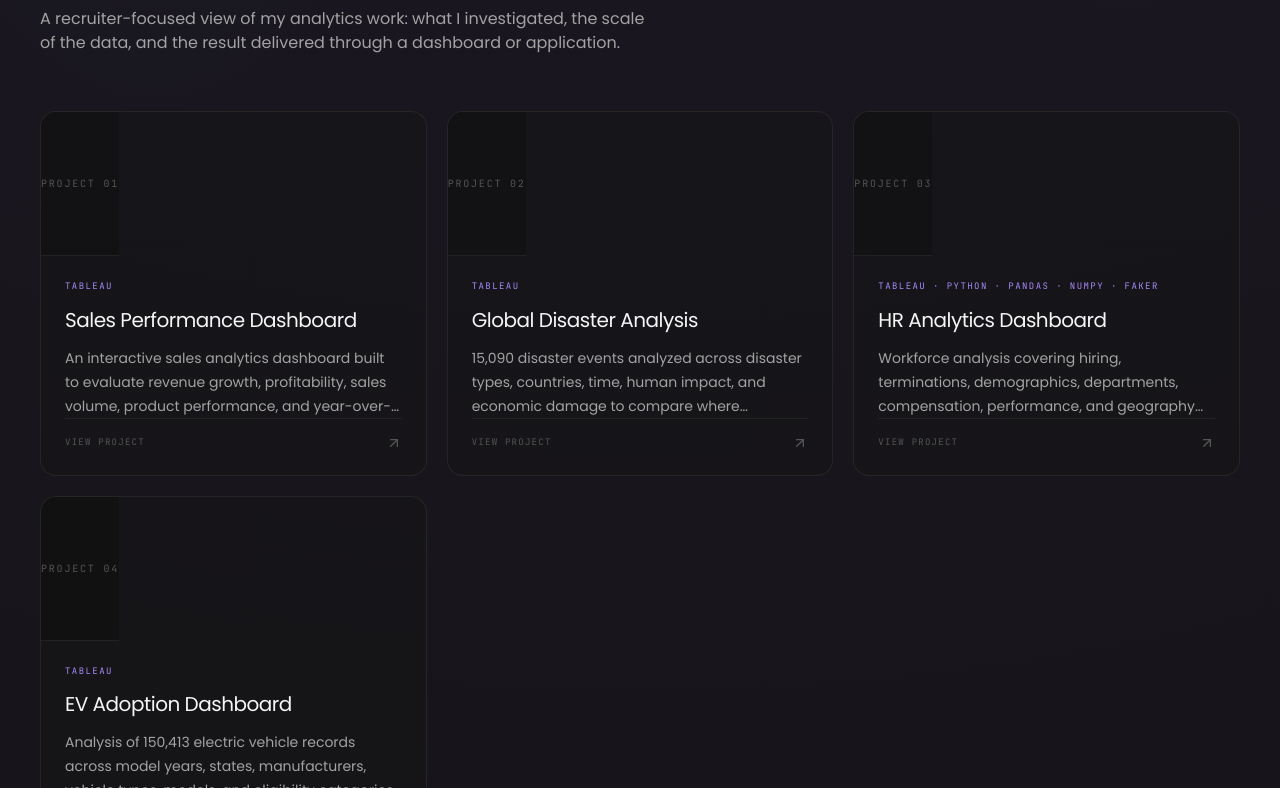
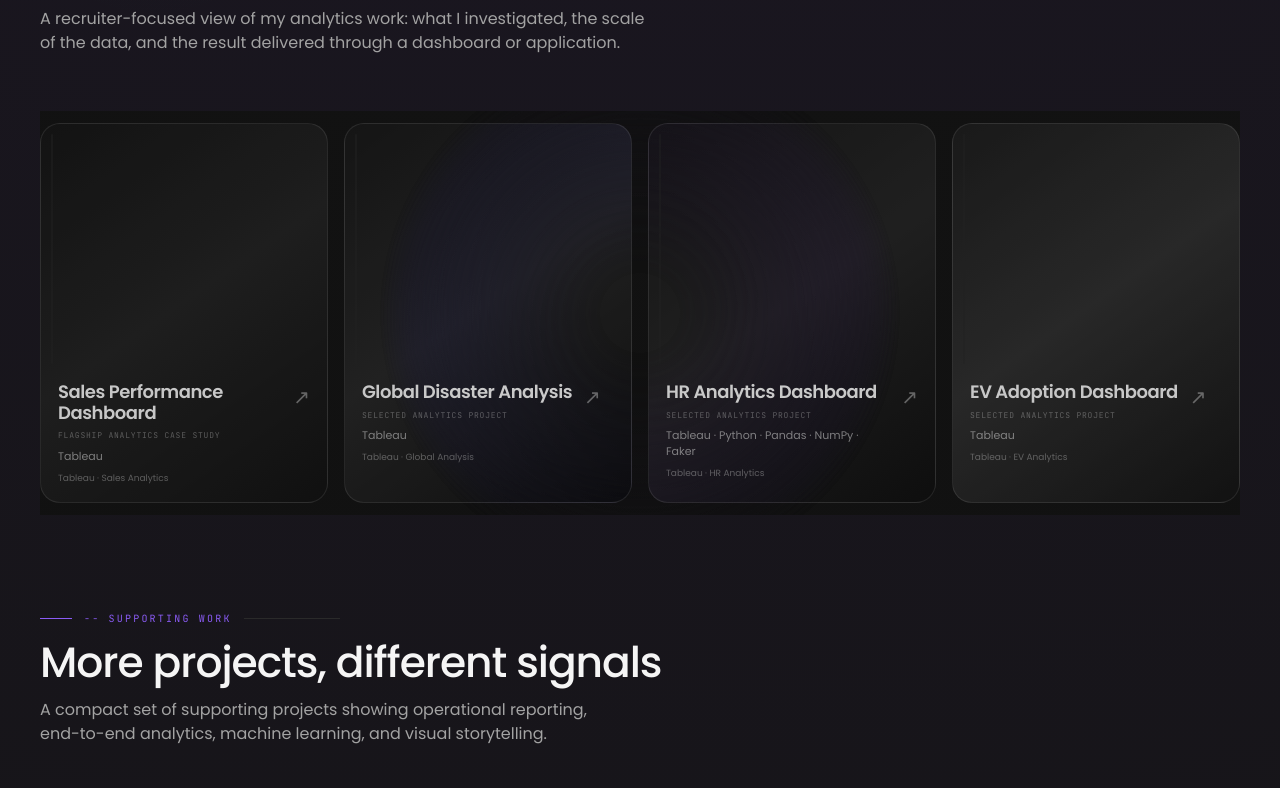
Before and after one commit to bhaskar-nb/portfolio, a Next.js app: page / in a window 1280 px wide. Shown: the part 2552-3340 px from the top of the page. Built offline with nearby package versions, Linux system fonts and the light colour scheme.

Commit message:
Use reference-style chroma grid for projects

```diff
--- a/components/Projects.tsx
+++ b/components/Projects.tsx
@@ -18,6 +18,8 @@ import {
 } from "lucide-react";
 import { projects, additionalProjects } from "@/lib/data";
 import SectionHeading from "@/components/SectionHeading";
+import ChromaGrid from "@/components/ChromaGrid";
+import "@/components/ChromaGrid.css";
 
 const additionalMeta: Record<string, { signal: string; icon: typeof Database }> = {
   "hospital-emergency-dashboard": { signal: "Operational analytics", icon: FileSpreadsheet },
@@ -80,50 +82,59 @@ export default function Projects() {
           description="A recruiter-focused view of my analytics work: what I investigated, the scale of the data, and the result delivered through a dashboard or application."
         />
 
-        <div className="mt-14 grid gap-5 sm:grid-cols-2 lg:grid-cols-3">
-          {projects.map((p, i) => (
-            <motion.button
-              key={p.id}
-              type="button"
-              onClick={() => setActive(p)}
-              initial={{ opacity: 0, y: 24 }}
-              whileInView={{ opacity: 1, y: 0 }}
-              viewport={{ once: true, margin: "-70px" }}
-              transition={{ duration: 0.7, delay: i * 0.08 }}
-              whileHover={{ y: -5 }}
-              className="group flex min-h-[300px] w-full flex-col overflow-hidden rounded-2xl border border-base-500/80 bg-base-800/45 text-left transition-all duration-300 hover:border-violet-400/40 hover:bg-base-700/55"
-            >
-              <div className="relative flex h-36 items-center justify-center overflow-hidden border-b border-base-500/70 bg-base-900/70">
-                <div className="absolute inset-0 bg-[radial-gradient(circle_at_50%_30%,rgba(139,92,246,0.16),transparent_65%)] opacity-0 transition-opacity duration-500 group-hover:opacity-100" />
-                <span className="relative font-mono text-[10px] uppercase tracking-[0.18em] text-ink-600">
-                  Project 0{i + 1}
-                </span>
-              </div>
-
-              <div className="flex flex-1 flex-col p-5 sm:p-6">
-                <span className="font-mono text-[9px] uppercase tracking-[0.16em] text-violet-400">
-                  {p.stack.join(" · ")}
-                </span>
-                <h3 className="mt-3 font-display text-xl tracking-tight text-ink-100 transition-colors duration-300 group-hover:text-white">
-                  {p.title}
-                </h3>
-                <p className="mt-3 line-clamp-3 text-sm leading-6 text-ink-400">
-                  {p.summary}
-                </p>
-
-                <div className="mt-auto flex items-center justify-between border-t border-base-500/70 pt-4">
-                  <span className="font-mono text-[9px] uppercase tracking-[0.14em] text-ink-600">
-                    View project
-                  </span>
-                  <ArrowUpRight
-                    size={16}
-                    className="text-ink-600 transition-all duration-300 group-hover:-translate-y-1 group-hover:translate-x-1 group-hover:text-violet-400"
-                    aria-hidden="true"
-                  />
-                </div>
-              </div>
-            </motion.button>
-          ))}
+        <div className="mt-14">
+          <ChromaGrid
+            items={[
+              {
+                id: projects[0].id,
+                title: projects[0].title,
+                subtitle: projects[0].stack.join(" · "),
+                handle: "Flagship analytics case study",
+                location: "Tableau · Sales Analytics",
+                borderColor: "#22d3ee",
+                gradient: "linear-gradient(145deg,#17162f 0%,#20244b 48%,#101522 100%)",
+                visual: "sales",
+                metric: "$164.42M sales",
+              },
+              {
+                id: projects[1].id,
+                title: projects[1].title,
+                subtitle: projects[1].stack.join(" · "),
+                handle: "Selected analytics project",
+                location: "Tableau · Global Analysis",
+                borderColor: "#a78bfa",
+                gradient: "linear-gradient(145deg,#1b1834 0%,#292653 48%,#11111f 100%)",
+                visual: "disaster",
+                metric: "15,090 events",
+              },
+              {
+                id: projects[2].id,
+                title: projects[2].title,
+                subtitle: projects[2].stack.join(" · "),
+                handle: "Selected analytics project",
+                location: "Tableau · HR Analytics",
+                borderColor: "#c4b5fd",
+                gradient: "linear-gradient(145deg,#20172f 0%,#32224a 48%,#11111f 100%)",
+                visual: "hr",
+                metric: "Synthetic dataset",
+              },
+              {
+                id: projects[3].id,
+                title: projects[3].title,
+                subtitle: projects[3].stack.join(" · "),
+                handle: "Selected analytics project",
+                location: "Tableau · EV Analytics",
+                borderColor: "#22d3ee",
+                gradient: "linear-gradient(145deg,#13232b 0%,#1e3650 48%,#101820 100%)",
+                visual: "ev",
+                metric: "150,413 records",
+              },
+            ]}
+            onItemClick={(item) => {
+              const selected = projects.find((project) => project.id === item.id);
+              if (selected) setActive(selected);
+            }}
+          />
         </div>
 
         <div className="mt-24">
```
